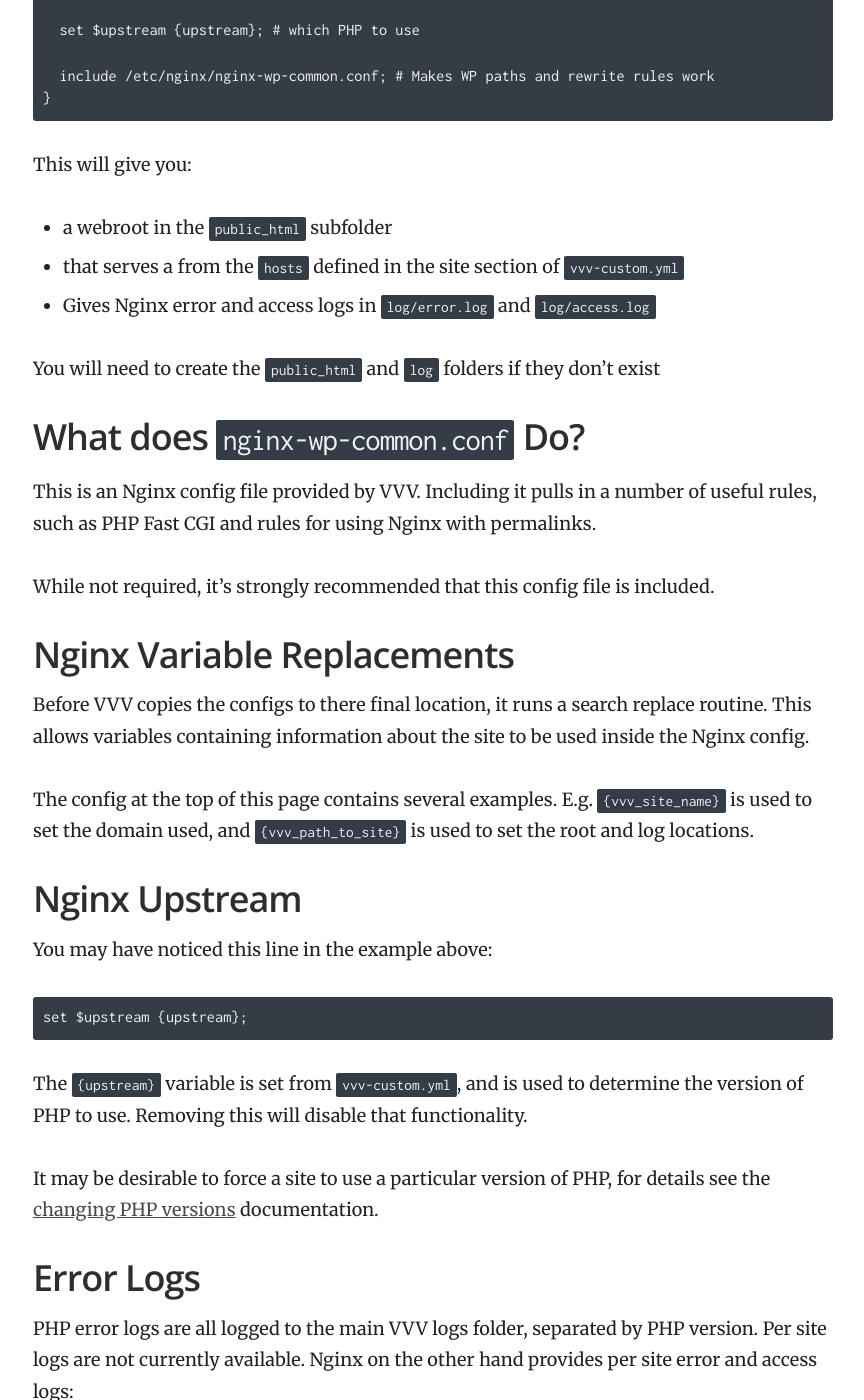
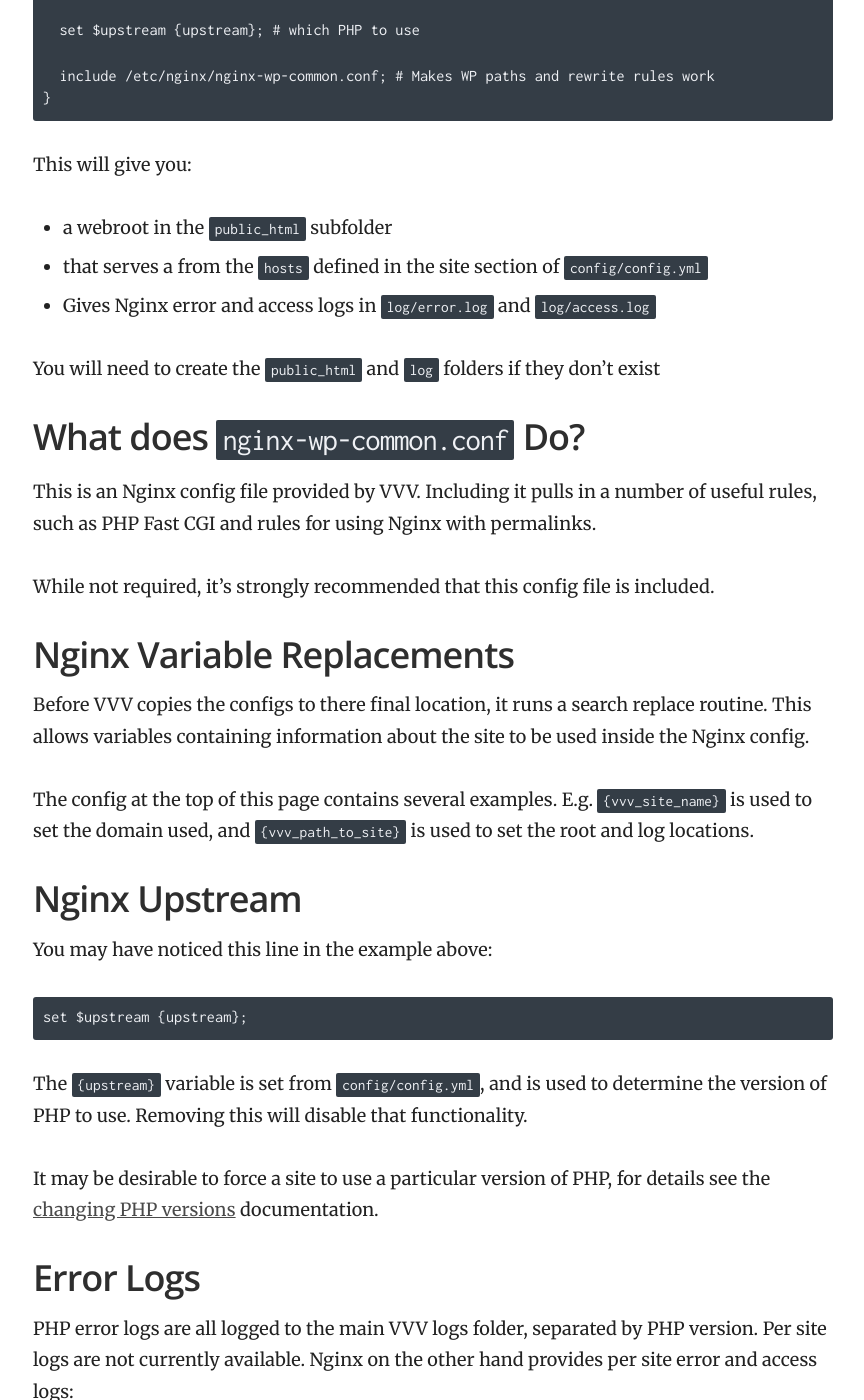
Before and after one commit to Varying-Vagrant-Vagrants/varyingvagrantvagrants.org, a Jekyll site: the page built from docs/en-US/site-templates/nginx-configs.md, in a window 1280 px wide and 1400 px high, scrolled down 774 px. Shown: the whole window, without its empty margins (357-1221 px from the left). Built offline with Jekyll 4.4.1, drawn with Linux system fonts in a browser that asks for light colours.

Commit message:
remove vvv-custom.yml references

````diff
--- a/docs/en-US/site-templates/nginx-configs.md
+++ b/docs/en-US/site-templates/nginx-configs.md
@@ -32,7 +32,7 @@ server {
 This will give you:
 
  - a webroot in the  `public_html` subfolder
- - that serves a from the `hosts` defined in the site section of `vvv-custom.yml`
+ - that serves a from the `hosts` defined in the site section of `config/config.yml`
  - Gives Nginx error and access logs in `log/error.log` and `log/access.log`
 
 You will need to create the `public_html` and `log` folders if they don't exist
@@ -57,7 +57,7 @@ You may have noticed this line in the example above:
 set $upstream {upstream};
 ```
 
-The `{upstream}` variable is set from `vvv-custom.yml`, and is used to determine the version of PHP to use. Removing this will disable that functionality.
+The `{upstream}` variable is set from `config/config.yml`, and is used to determine the version of PHP to use. Removing this will disable that functionality.
 
 It may be desirable to force a site to use a particular version of PHP, for details see the [changing PHP versions](changing-php-version.md) documentation.
 
````
